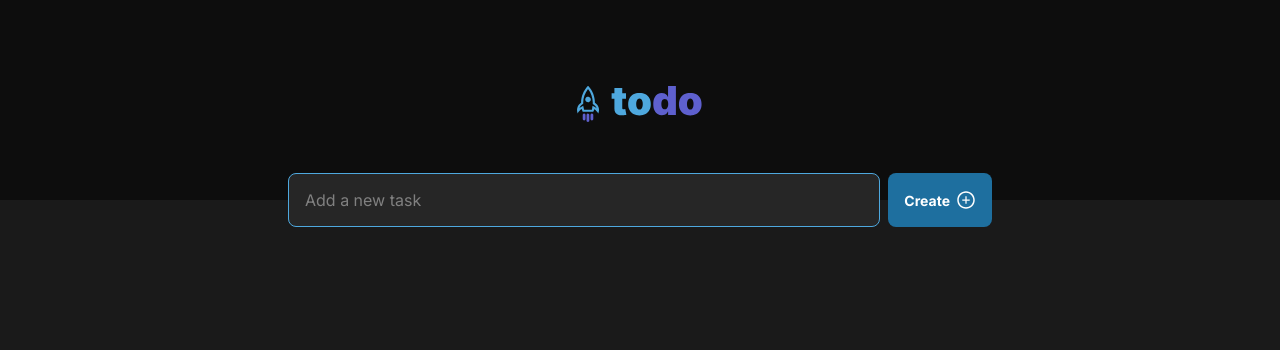
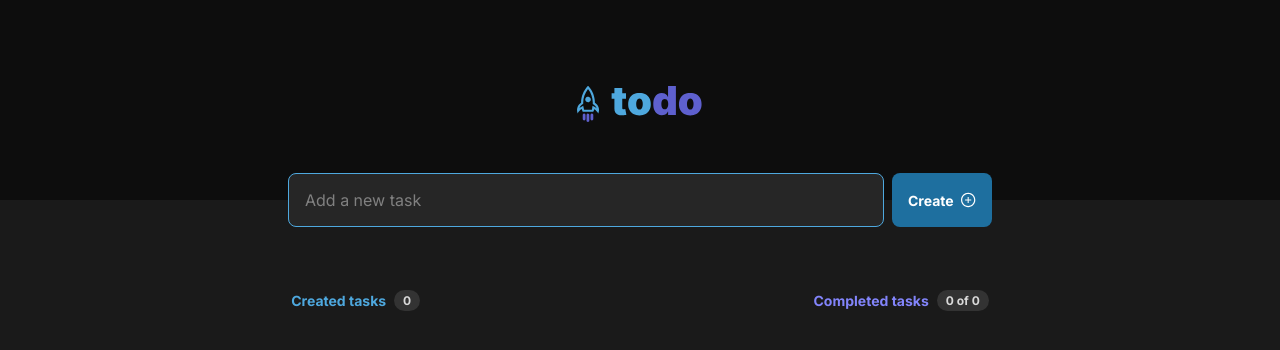
Before and after one commit to emmanuelledennemont/viteapp-todo, a React (Vite) app: page / in a window 1280 px wide. Shown: the top 350 px of the page. Built offline with nearby package versions, Linux system fonts and the light colour scheme.

Commit message:
Add task and task components + css

```diff
--- a/src/App.jsx
+++ b/src/App.jsx
@@ -1,15 +1,67 @@
-import Header from "./components/Header"
+import { useEffect, useState } from "react";
+import Header from "./components/Header";
+import AddTasks from "./components/AddTasks";
 
+const LOCAL_STORAGE_KEY = "todo:tasks";
 
 function App() {
+  const [tasks, setTasks] = useState([]);
 
+  const loadSavedTasks = () => {
+    const saved = localStorage.getItem(LOCAL_STORAGE_KEY);
+    if (saved) {
+      setTasks(JSON.parse(saved));
+    }
+  };
+
+  const setTasksAndSave = (newTasks) => {
+    setTasks(newTasks);
+    localStorage.setItem(LOCAL_STORAGE_KEY, JSON.stringify(newTasks));
+  };
+
+  useEffect(() => {
+    loadSavedTasks();
+  }, []);
+
+  const addTask = (taskTitle) => {
+    setTasksAndSave([
+      ...tasks,
+      {
+        id: crypto.randomUUID(),
+        title: taskTitle,
+        isCompleted: false,
+      },
+    ]);
+  };
+
+  const deleteTaskById = (taskId) => {
+    const newTasks = tasks.filter((task) => task.id !== taskId);
+    setTasksAndSave(newTasks);
+  };
+
+  const toggleTaskCompletedById = (taskId) => {
+    const newTasks = tasks.map((task) => {
+      if (task.id === taskId) {
+        return {
+          ...task,
+          isCompleted: !task.isCompleted,
+        };
+      }
+      return task;
+    });
+    setTasksAndSave(newTasks);
+  };
 
   return (
     <>
-     <Header />
-
+      <Header handleAddTask={addTask} />
+      <AddTasks
+        tasks={tasks}
+        onDelete={deleteTaskById}
+        onComplete={toggleTaskCompletedById}
+      />
     </>
-  )
+  );
 }
 
-export default App
+export default App;
--- /dev/null
+++ b/src/components/AddTasks/index.jsx
@@ -0,0 +1,40 @@
+import styles from "./tasks.module.css";
+import Task from "../Task";
+
+const AddTaks = ({ tasks, onDelete, onComplete }) => {
+  const tasksQuantity = tasks.length;
+  const completedTasks = tasks.filter((task) => task.isCompleted).length;
+
+  return (
+    <>
+      <section className={styles.tasks}>
+        <header className={styles.header}>
+          <div>
+            <p>Created tasks</p>
+            <span>{tasksQuantity}</span>
+          </div>
+
+          <div>
+            <p className={styles.textPurple}>Completed tasks</p>
+            <span>
+              {completedTasks} of {tasksQuantity}
+            </span>
+          </div>
+        </header>
+
+        <div className={styles.list}>
+          {tasks.map((task) => (
+            <Task
+              key={task.id}
+              task={task}
+              onDelete={onDelete}
+              onComplete={onComplete}
+            />
+          ))}
+        </div>
+      </section>
+    </>
+  );
+};
+
+export default AddTaks;
--- /dev/null
+++ b/src/components/AddTasks/tasks.module.css
@@ -0,0 +1,56 @@
+.tasks {
+  width: 100%;
+  max-width: 46rem;
+  margin: 0 auto;
+  margin-top: 5.625rem;
+  padding: 0 1rem;
+}
+
+.header {
+  display: flex;
+  align-items: center;
+  justify-content: space-between;
+  margin-bottom: 0.094rem;
+}
+
+.header > div {
+  display: flex;
+  align-items: center;
+  padding: 0 0.2rem;
+  gap: 0.5rem;
+}
+
+.header p {
+  display: flex;
+  align-items: center;
+  text-align: center;
+  color: #4ea8de;
+  font-size: 0.875rem;
+  font-weight: 700;
+}
+
+.textPurple {
+  color: #8284fa !important;
+}
+
+.header span {
+  display: flex;
+  align-items: center;
+  text-align: center;
+  background: #333333;
+  color: #d9d9d9;
+  padding: 0.188rem 0.563rem;
+  border-radius: 62.438rem;
+  font-size: 0.75rem;
+  font-weight: 700;
+}
+
+.list {
+  display: flex;
+  align-items: center;
+  justify-content: center;
+  flex-direction: column;
+  width: 100%;
+  gap: 0.75rem;
+  margin-top: 3rem;
+}
--- a/src/components/Header/header.module.css
+++ b/src/components/Header/header.module.css
@@ -1,5 +1,5 @@
-.header{
-    background: #0D0D0D;
+.header {
+  background: #0d0d0d;
   display: flex;
   align-items: center;
   justify-content: center;
@@ -14,12 +14,17 @@
   width: 100%;
   max-width: 46rem;
   display: flex;
+  align-items: center;
+  justify-content: center;
   gap: 0.5rem;
   padding: 0 1rem;
+  margin: 0 auto;
 }
 
 .newTaskForm input {
   height: 100%;
+  width: 75%;
+  max-width: 40rem;
   flex: 1;
   color: #fff;
   background: #262626;
@@ -36,13 +41,16 @@
 
 .newTaskForm button {
   height: 100%;
+  width: 35%;
+  max-width: 6.25rem;
   padding: 0 1rem;
-    background: #1E6F9F;
+  background: #1e6f9f;
   color: #fff;
   border: none;
   border-radius: 0.5rem;
   display: flex;
   align-items: center;
+  justify-content: center;
   gap: 0.375rem;
   font-weight: 700;
   font-size: 0.875rem;
--- a/src/components/Header/index.jsx
+++ b/src/components/Header/index.jsx
@@ -1,16 +1,35 @@
 import styles from "./header.module.css";
 import Logo from "../../assets/Logo.svg";
-import { AiOutlinePlusCircle } from 'react-icons/ai';
-const Header = () => {
+import { AiOutlinePlusCircle } from "react-icons/ai";
+import { useState } from "react";
+
+const Header = ({ handleAddTask }) => {
+  const [title, setTitle] = useState("");
+
+  const handleSubmit = (event) => {
+    event.preventDefault();
+    handleAddTask(title);
+    setTitle("");
+  };
+
+  const onChangeTitle = (event) => {
+    setTitle(event.target.value);
+  };
+
   return (
     <>
       <header className={styles.header}>
         <img src={Logo} alt="Logo todo rocket" />
-        <form className={styles.newTaskForm}>
-          <input type="text" placeholder="Add a new task" />
+        <form onSubmit={handleSubmit} className={styles.newTaskForm}>
+          <input
+            type="text"
+            placeholder="Add a new task"
+            onChange={onChangeTitle}
+            value={title}
+          />
           <button>
             Create
-           <AiOutlinePlusCircle size={20} />
+            <AiOutlinePlusCircle size={20} />
           </button>
         </form>
       </header>
--- /dev/null
+++ b/src/components/Task/index.jsx
@@ -0,0 +1,25 @@
+import styles from "./task.module.css";
+import { BsFillCheckCircleFill } from "react-icons/bs";
+import { TbTrash } from "react-icons/tb";
+
+const Task = ({ task, onDelete, onComplete }) => {
+  return (
+    <div className={styles.task}>
+      <button
+        className={styles.checkContainer}
+        onClick={() => onComplete(task.id)}
+      >
+        {task.isCompleted ? <BsFillCheckCircleFill /> : <div />}
+      </button>
+
+      <p className={task.isCompleted ? styles.textCompleted : ""}>
+        {task.title}
+      </p>
+
+      <button className={styles.deleteButton} onClick={() => onDelete(task.id)}>
+        <TbTrash size={20} />
+      </button>
+    </div>
+  );
+};
+export default Task;
--- /dev/null
+++ b/src/components/Task/task.module.css
@@ -0,0 +1,49 @@
+.task {
+  width: 100%;
+  background: #262626;
+  border: 0.063rem solid #333333;
+  padding: 1rem;
+  border-radius: 8px;
+  display: flex;
+  align-items: center;
+  justify-content: space-between;
+  gap: 0.75rem;
+}
+
+.task p {
+  font-size: 0.875rem;
+  line-height: 1.188rem;
+  color: #f2f2f2;
+  margin-right: auto;
+}
+
+p.textCompleted {
+  color: #808080;
+  text-decoration: line-through;
+}
+
+.checkContainer {
+  width: 1.125rem;
+  height: 1.125rem;
+  background: none;
+  border: none;
+}
+
+.checkContainer div {
+  width: 100%;
+  height: 100%;
+  border-radius: 62.438rem;
+  border: 0.125rem solid #4ea8de;
+}
+
+.checkContainer svg {
+  width: 100%;
+  height: 100%;
+  color: #5e60ce;
+}
+
+.deleteButton {
+  background: none;
+  border: none;
+  color: #808080;
+}
--- a/src/styles/global.css
+++ b/src/styles/global.css
@@ -1,16 +1,16 @@
-*{
-  margin:0;
+* {
+  margin: 0;
   padding: 0;
   box-sizing: border-box;
-  font-family: 'Inter', sans-serif;
+  font-family: "Inter", sans-serif;
 }
 
-body{
-  background: #1A1A1A;
-  color:#f2f2f2;
+body {
+  background: #1a1a1a;
+  color: #f2f2f2;
   min-height: 100vh;
 }
 
-button{
+button {
   cursor: pointer;
 }
```
Lines whose indentation alone changed are shown as unchanged.
